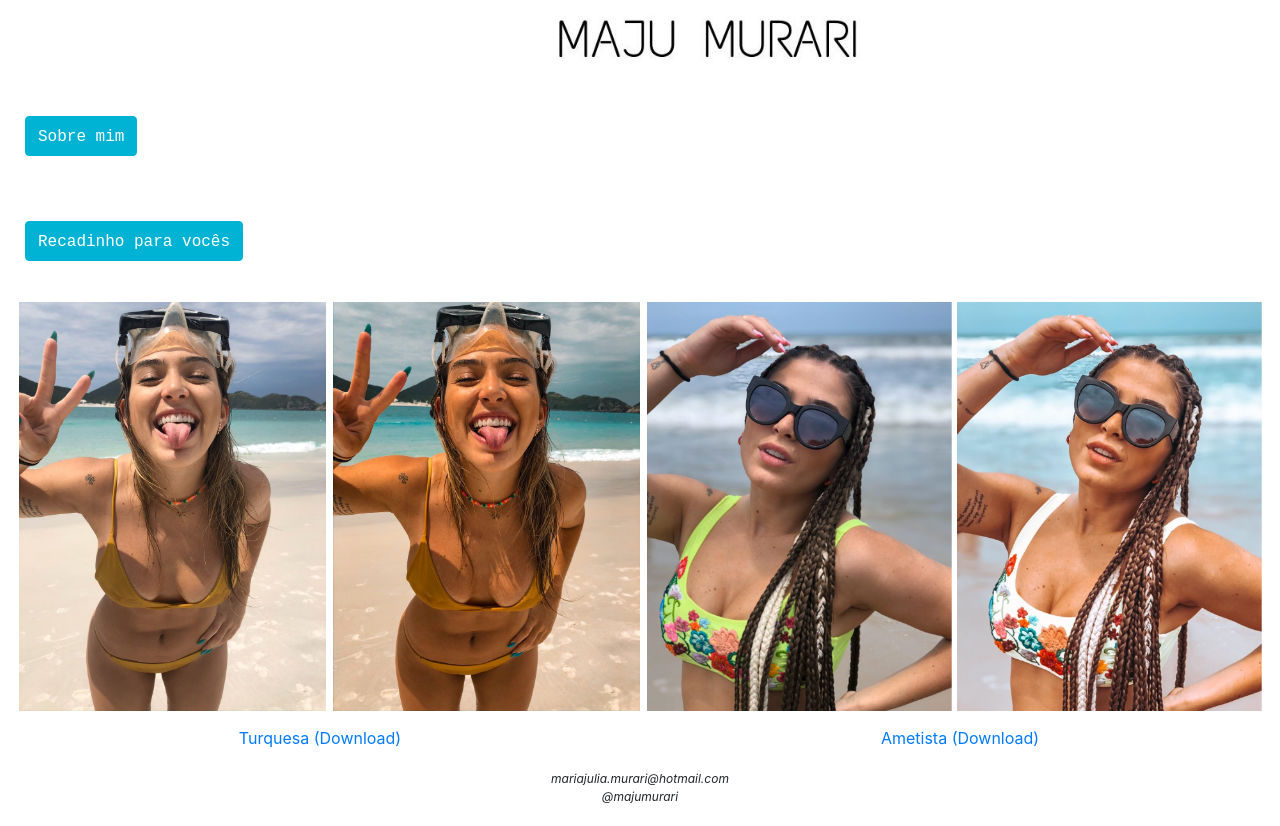
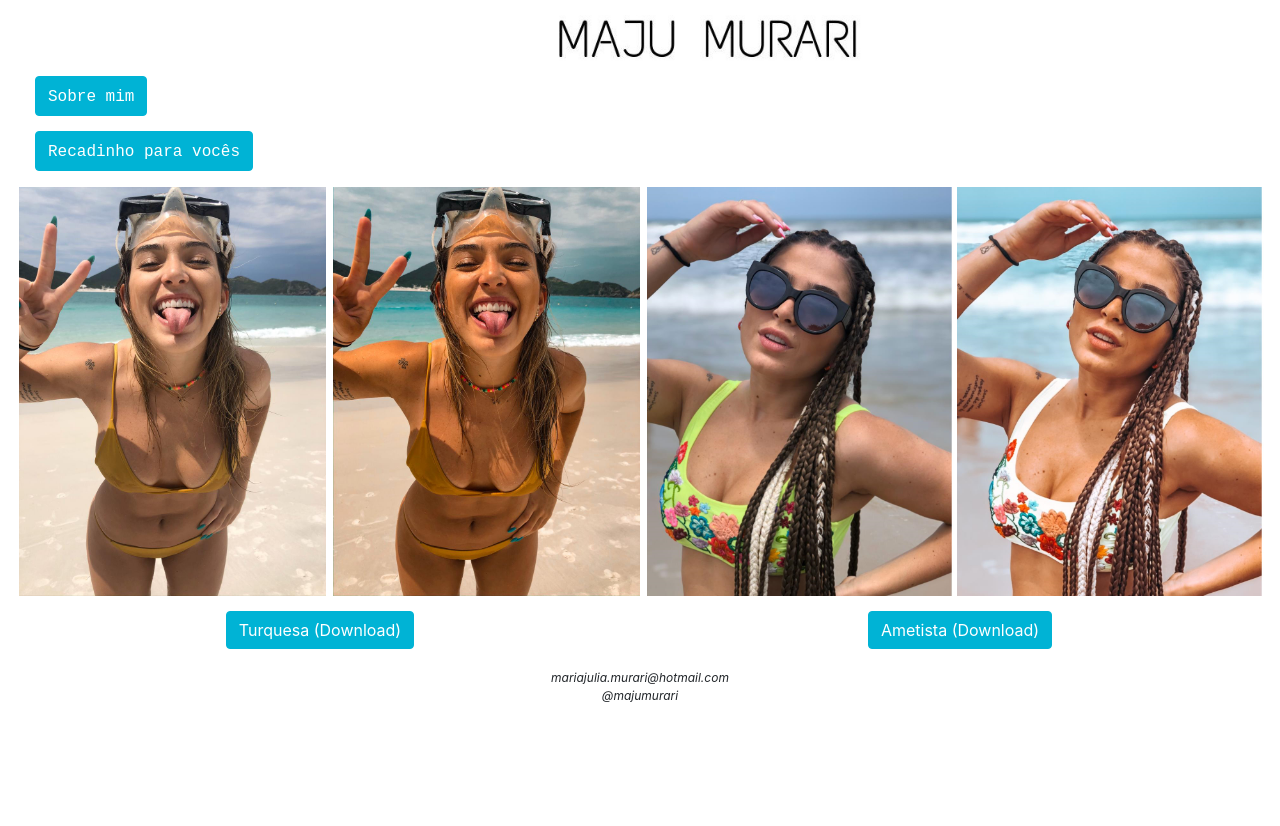
Before and after one commit to AdryelNunes/AdryelNunes.github.io, a plain HTML site: page index.html in a window 1280 px wide. After the commit the page ends 800 px from the top, so only its background shows below. Drawn offline with nearby package versions, Linux system fonts and the light colour scheme.

Commit message:
Ajustes de botao

```diff
--- a/index.html
+++ b/index.html
@@ -13,21 +13,19 @@
 <body>
     <form>
 
-        <div class="row padding-15">
+        <div class="row p-15">
             <div>
                 <img src="fotos/home.jpg" class="default">
             </div>
         </div>
 
-        <div class="row padding-15">
-            <div class="padding">
-                <button type="button" class="btn btn-primary" data-toggle="modal" data-target="#exampleModal">
-                    <span class="lyrics">Sobre mim</span>
-                </button>
-            </div>
+        <div class="row p-15 pl-35">
+            <button type="button" class="btn btn-primary" data-toggle="modal" data-target="#exampleModal">
+                <span class="lyrics">Sobre mim</span>
+            </button>
         </div>
 
-        <div class="row padding">
+        <div class="row p-15 pl-35">
             <p>
                 <button class="btn btn-primary" type="button" data-toggle="collapse" data-target="#collapseExample"
                     aria-expanded="false" aria-controls="collapseExample">
@@ -60,10 +58,10 @@
         <div class="center p-15">
             <div class="row">
                 <div class="col">
-                    <a href="https://drive.google.com/file/d/1zVYxfb9krSr5s7k63vPIde19LMzqNiHI/view?usp=drivesdk">Turquesa (Download)</a>
+                    <a class="btn btn-primary" href="https://drive.google.com/file/d/1zVYxfb9krSr5s7k63vPIde19LMzqNiHI/view?usp=drivesdk">Turquesa (Download)</a>
                 </div>
                 <div class="col">
-                    <a href="https://drive.google.com/file/d/10uALJly75BGsrR-T8sL96hJHwcrNzSV0/view?usp=drivesdk">Ametista (Download)</a>
+                    <a class="btn btn-primary" href="https://drive.google.com/file/d/10uALJly75BGsrR-T8sL96hJHwcrNzSV0/view?usp=drivesdk">Ametista (Download)</a>
                 </div>
             </div>
         </div>
--- a/style.css
+++ b/style.css
@@ -21,9 +21,8 @@ html, body {
     padding-top: 15px;
 }
 
-.padding-15 {
-    padding-top: 15px;
-    padding-bottom: 15px;
+.pl-35 {
+    padding-left: 35px;
 }
 
 .center {
```
